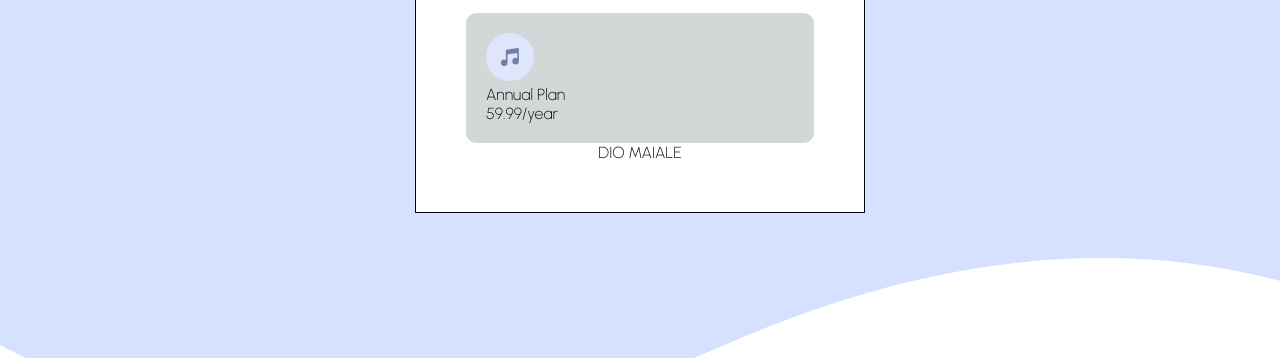
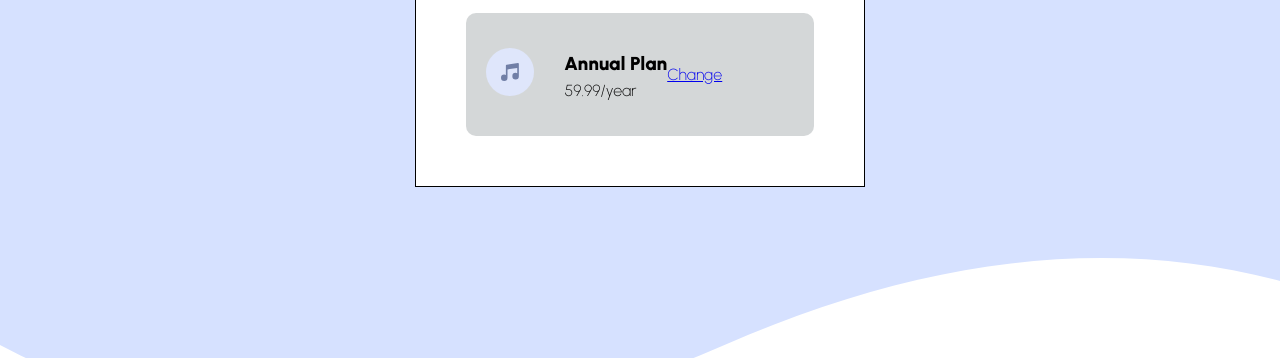
Before and after one commit to alemari7284/FEM-summary, a plain HTML site: page index.html in a window 1280 px wide. Shown: the part 442-800 px from the top of the page. Drawn offline with Linux system fonts and the light colour scheme.

Commit message:
something

```diff
--- a/index.html
+++ b/index.html
@@ -29,11 +29,13 @@
 
           <div class="details">
             <a href="#"><img src="./images/icon-music.svg" alt="music"></a>
-            <div>Annual Plan</div>
-            <div>59.99/year</div>
+            <div class="content2">
+              <h3>Annual Plan</h3>
+              <p>59.99/year</p>
+            </div>
+            <div><a href="#">Change</a></div>
           </div>
             <div class="footerSection">
-              DIO MAIALE
             </div>
         </div>
     </div>
--- a/styles.css
+++ b/styles.css
@@ -45,7 +45,12 @@ body {
     border-radius: 10px;
     padding: 20px;
     display: flex;
-    flex-direction: column;
-    justify-content: space-between;
-    align-items: flex-start;
+    flex-direction: row;
+    justify-content: flex-start;
+    align-items: center;
 }
+
+.content2 h3 {
+    margin-left: 30px;
+    margin-bottom: -10px;
+}
```
